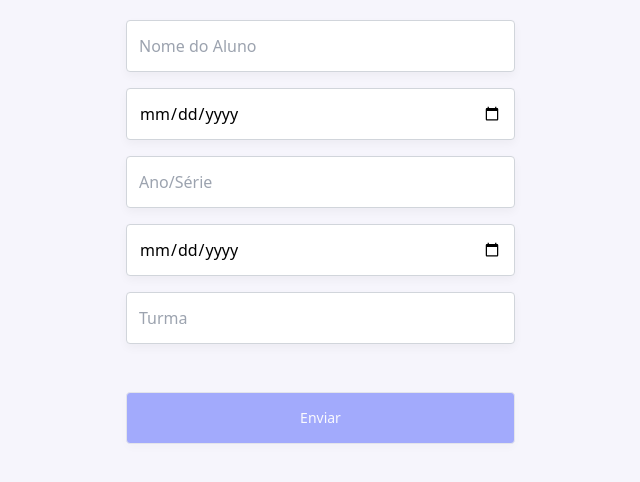
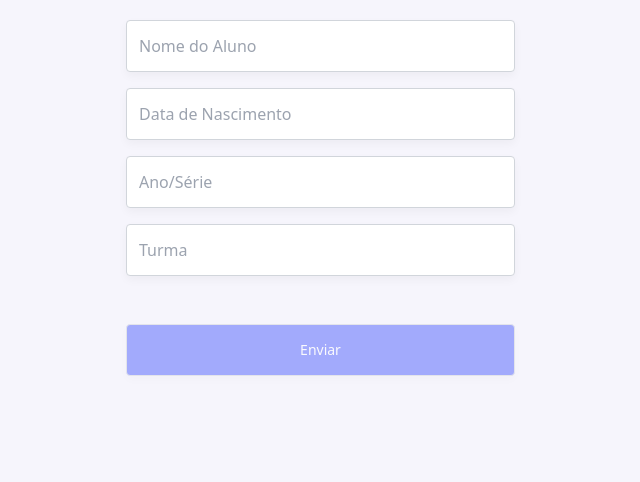
Before and after one commit to emanuel-luis/dombosco-service-desk, a Next.js app in the folder frontend/: page /studentform in a window 1280 px wide. Shown: the top 482 px of the page, without its empty margins (310-950 px from the left). Built offline with nearby package versions, Linux system fonts and the light colour scheme; sample sign-in values are in the browser's storage.

Commit message:
fix: pagination errors

```diff
--- a/frontend/app/(home)/page.tsx
+++ b/frontend/app/(home)/page.tsx
@@ -60,7 +60,7 @@ export default function Home() {
           <p className="capitalize text-sm">
             {format(new Date(), "EEEE, d 'de' MMMM", { locale: ptBR })}
           </p>
-          <div className="flex flex-wrap -m-4"> {/* Removi o min-w-1000px para permitir responsividade */}
+          <div className="flex flex-wrap -m-4">
             {/* CRIAR TRATAMENTO PARA ERROS DA API */}
             {group?.map((data) => (
               <div key={Math.random()} className="w-1/3 p-4 my-4">
--- a/frontend/app/_components/Success.tsx
+++ b/frontend/app/_components/Success.tsx
@@ -1,8 +1,12 @@
-import React from "react";
+import { useRouter } from "next/navigation";
+import React, { useReducer } from "react";
 
 const Confirm: React.FC = () => {
+  const router = useRouter()
   return (
+
     <div className="fixed inset-0 flex items-center justify-center bg-gray-900 bg-opacity-80 z-50">
+      <button onClick={() => router.push('/')} className="text-[#5061FC] mb-5"><img className="-rotate-90" src="/arrow.svg"/></button>
       <img src="/Success.png" alt="Success" className="opacity-100" />
     </div>
   );
--- a/frontend/app/_components/ui/table.tsx
+++ b/frontend/app/_components/ui/table.tsx
@@ -6,7 +6,7 @@ const Table = React.forwardRef<
   HTMLTableElement,
   React.HTMLAttributes<HTMLTableElement>
 >(({ className, ...props }, ref) => (
-  <div className="relative w-full overflow-auto">
+  <div className="relative w-full overflow-auto ">
     <table
       ref={ref}
       className={cn("w-full caption-bottom text-sm", className)}
--- a/frontend/app/petitions/page.tsx
+++ b/frontend/app/petitions/page.tsx
@@ -58,9 +58,8 @@ export default function Solicitações() {
       fetchData();
   }, []);
 
-
   const currentData = Array.isArray(data) && data.length > 0
-    ? data.slice((currentPage - 1) * itemsPerPage, currentPage * itemsPerPage)
+    ? data
     : [];
 
   return (
@@ -68,7 +67,7 @@ export default function Solicitações() {
      {isLoading ? <Loader isLoading={isLoading}/> :
      <>
      <Header />
-     <div className="flex flex-col px-5 pt-5 bg-[white] min-h-[480px] mt-[72px] mx-[115px] rounded-[20px] shadow-[0_10px_60px_0_rgba(226,236,249,0.5)]">
+     <div className="flex flex-col px-5 pt-5 bg-[white] min-h-[550px] mt-[72px] mx-[115px] rounded-[20px] shadow-[0_10px_60px_0_rgba(226,236,249,0.5)] ">
         <Button
           variant="link"
           className="self-start"
--- a/frontend/app/services/httpClient.js
+++ b/frontend/app/services/httpClient.js
@@ -62,7 +62,7 @@ class HttpClient {
     console.log(user)
 
     const payload = {
-      "requested_by": user.pk,
+      "requested_by": 0, // WARNING
       "student_name": params.nomeAluno,
       "student_birth_date": params.dataNascimento,
       "student_grade_year": params.serie,
--- a/frontend/app/studentform/page.tsx
+++ b/frontend/app/studentform/page.tsx
@@ -1,8 +1,9 @@
 "use client";
-import React, { useEffect, useState } from "react";
+import React, { useState } from "react";
 import { Formik, Form, Field, ErrorMessage } from "formik";
 import { Button } from "../_components/ui/button";
 import useLoginValidation from "../utils/loginValidation"
+import InputMask from 'react-input-mask'
 import Loader from "../_components/loader";
 import * as Yup from "yup"
 
@@ -15,17 +16,35 @@ const AlunoForm = ({toggleChange, formValues} : any) => {
   const [isLoading, setIsLoading] = useState(true)
 
   const validationSchema = Yup.object({
-
     nomeAluno: Yup.string()
         .required('Campo nome é obrigatório'),
     dataNascimento: Yup.date()
-    .max(new Date(), "Data de nascimento deve ser no passado")
-    .nullable(),
-    serie: Yup.string()
-    .min(1, "Ano/Série é obrigatório"),
+        .transform((value, originalValue) => {
+            const isValidDate = /^\d{2}\/\d{2}\/\d{4}$/.test(originalValue);
+            return isValidDate ? new Date(originalValue.split('/').reverse().join('-')) : null;
+        })
+        .nullable()
+        .required("Data de nascimento é obrigatória")
+        .test("min-age", "O aluno deve ter pelo menos 18 anos", function(value) {
+            if (!value) return false;
+            const today = new Date();
+            const birthDate = new Date(value);
+            const age = today.getFullYear() - birthDate.getFullYear();
+            const monthDiff = today.getMonth() - birthDate.getMonth();
+            const dayDiff = today.getDate() - birthDate.getDate();
+
+            return age > 18 || (age === 18 && (monthDiff > 0 || (monthDiff === 0 && dayDiff >= 0)));
+        }),
+    serie: Yup.number()
+        .min(1, "Ano/Série é obrigatório")
+        .required("Ano/Série é obrigatório"),
     turma: Yup.string()
-    .min(1, "Turma é obrigatória"),
+        .min(1, "Turma é obrigatória")
+        .max(2, "Turma é no máximo 2 caracteres")
+        .required("Turma é obrigatória"),
 });
+
+
 
   const initialValues = {
     nomeAluno: "",
@@ -85,11 +104,17 @@ const AlunoForm = ({toggleChange, formValues} : any) => {
                 </label>
                 <Field
                   name="dataNascimento"
-                  type="date" // TIRA ISSO AQUI E PÕE UMA MÁSCARA
+                  render={({ field } : any) => (
+                    <InputMask
+                      {...field}
+                      mask="99/99/9999" // Define a máscara para data no formato DD/MM/YYYY
+                      type="text"
                       className={`w-[389px] h-[52px] border ${
                         errors.dataNascimento && touched.dataNascimento ? 'border-red-600' : 'border-gray-300'
                       } rounded-[4px] p-3 bg-white shadow-[0_4px_10px_0_rgba(0,0,0,0.04)] hover:border-blue-500 outline-none`}
                       placeholder="Data de Nascimento"
+                    />
+                  )}
                 />
                 <ErrorMessage
                   name="dataNascimento"
@@ -118,28 +143,6 @@ const AlunoForm = ({toggleChange, formValues} : any) => {
               </div>
 
               <div className="mb-4">
-                <label
-                  htmlFor="dataAtendimento"
-                  className="hidden text-sm font-medium"
-                >
-                  Data de Atendimento
-                </label>
-                <Field
-                  name="dataAtendimento"
-                  type="date"
-                  className={`w-[389px] h-[52px] border ${
-                    errors.dataAtendimento && touched.dataAtendimento ? 'border-red-600' : 'border-gray-300'
-                  } rounded-[4px] p-3 bg-white shadow-[0_4px_10px_0_rgba(0,0,0,0.04)] hover:border-blue-500 outline-none`}
-                  placeholder="Data de Atendimento"
-                />
-                <ErrorMessage
-                  name="dataAtendimento"
-                  component="div"
-                  className="text-red-600 text-sm"
-                />
-              </div>
-
-              <div className="mb-4">
                 <label htmlFor="turma" className="hidden text-sm font-medium">
                   Turma
                 </label>
@@ -150,6 +153,7 @@ const AlunoForm = ({toggleChange, formValues} : any) => {
                     errors.turma && touched.turma ? 'border-red-600' : 'border-gray-300'
                   } rounded-[4px] p-3 bg-white shadow-[0_4px_10px_0_rgba(0,0,0,0.04)] hover:border-blue-500 outline-none`}
                   placeholder="Turma"
+                  max="2"
                 />
                 <ErrorMessage
                   name="turma"
```
Also changed, not shown: frontend/app/_components/tableGrid.tsx (+36 -23 lines). Lines whose indentation alone changed are shown as unchanged.
